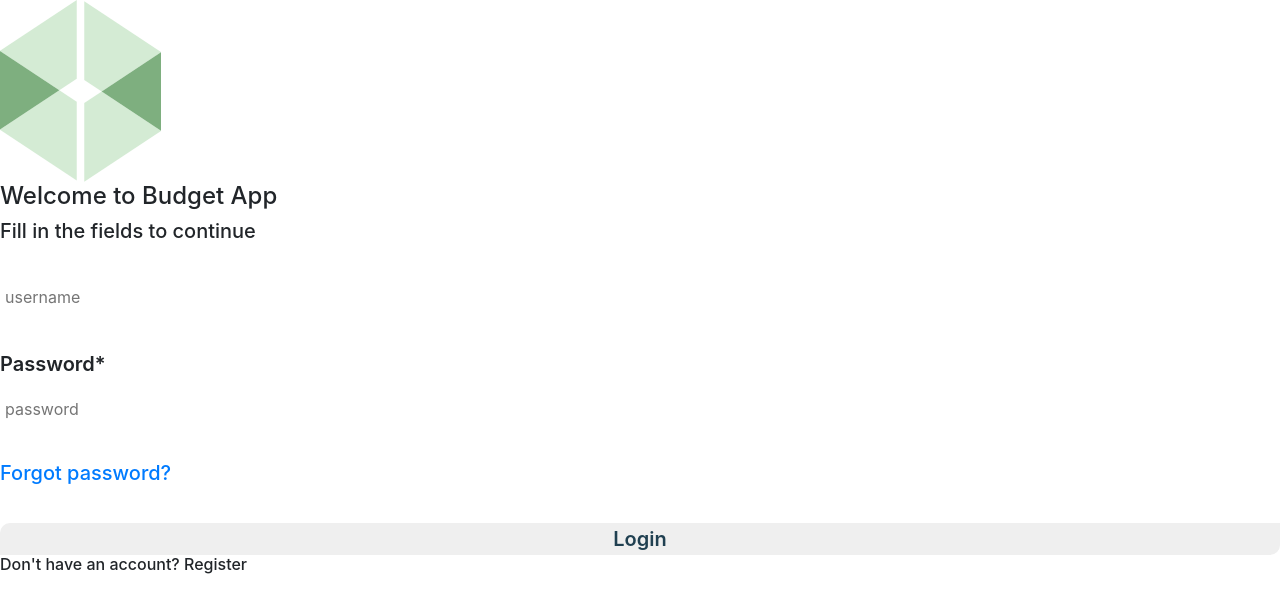
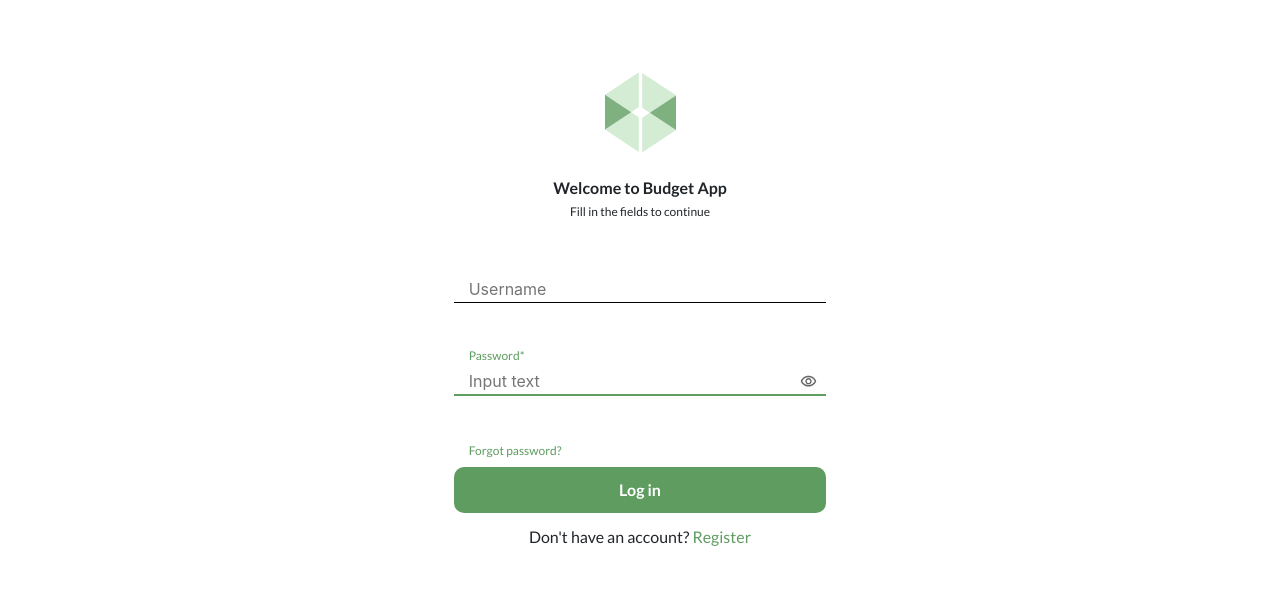
Before and after one commit to StefanStefanovic94/Wallet, a React (Create React App) app: page / in a window 1280 px wide. Shown: the top 612 px of the page. Built offline with nearby package versions, Linux system fonts and the light colour scheme.

Commit message:
log in css is done

```diff
--- a/public/index.html
+++ b/public/index.html
@@ -25,6 +25,7 @@
       Learn how to configure a non-root public URL by running `npm run build`.
     -->
     <title>React App</title>
+    <link href='http://fonts.googleapis.com/css?family=Lato:400,700' rel='stylesheet' type='text/css'>
   </head>
   <body>
     <noscript>You need to enable JavaScript to run this app.</noscript>
--- a/src/App.js
+++ b/src/App.js
@@ -2,10 +2,11 @@ import React from "react"
 import Login from "./components/login/Login"
 import { Switch, Link, Route } from "react-router-dom"
 import Wallet from "./components/wallet/Wallet"
+import "./app.css"
 
 function App() {
   return (
-    <div className="App">
+    <div className="app">
       <Switch>
         <Route exact path="/" component={Login}></Route>
         <Route exact path="/wallet" component={Wallet}></Route>
--- /dev/null
+++ b/src/app.css
@@ -0,0 +1,5 @@
+.app {
+  width: 414px;
+  height: 896px;
+  margin: 0 auto;
+}
--- a/src/components/login/Login.js
+++ b/src/components/login/Login.js
@@ -1,7 +1,7 @@
-
 import React from "react";
-import style from "./Login.module.scss"
+import "./login.css"
 import axios from "axios"
+import { Link } from "react-router-dom"
 
 class Login extends React.Component {
   constructor(props) {
@@ -45,10 +45,10 @@ class Login extends React.Component {
 
   render() {
     return (
-      <div>
-        <div>
+      <div className="wrapLogin">
+        <div className="loginHeader">
           <div>
-            <svg width="161" height="182" viewBox="0 0 161 182" fill="none" xmlns="http://www.w3.org/2000/svg">
+            <svg width="71" height="81" viewBox="0 0 161 182" fill="none" xmlns="http://www.w3.org/2000/svg">
               <path opacity="0.8" d="M76.7365 0L0 50.8542V50.9499L59.3378 90.2529L76.7365 78.7015V0Z" fill="#7FC481" fill-opacity="0.42" />
               <path opacity="0.8" d="M0 129.7L76.7365 180.505V101.804L59.3378 90.2529L0 129.556V129.7Z" fill="#7FC481" fill-opacity="0.42" />
               <path opacity="0.8" d="M160.998 52.1012L84.262 1.24707V79.9486L101.709 91.4998L160.998 52.197V52.1012Z" fill="#7FC481" fill-opacity="0.42" />
@@ -57,41 +57,48 @@ class Login extends React.Component {
               <path opacity="0.8" d="M161 130.803V52.1968L101.709 91.4998L161 130.803Z" fill="#5E9C60" />
             </svg>
           </div>
-          <div>
+          <div className="titleWrap">
             <h4>Welcome to Budget App</h4>
             <h5>Fill in the fields to continue</h5>
           </div>
         </div>
-        <div>
-          <div>
-            <label className={`${style.label} col-lg-12`}></label>
+        <div className="inputWrap">
+          <div className="userNameInput">
+            <label></label>
             <input
-              className={`${style.input} col-lg-12`}
+
               onChange={this.setUsername}
               type="email"
-              placeholder="username"
+              placeholder="Username"
             />
           </div>
-          <div>
-            <label className={`${style.label} col-lg-12`}>Password*</label>
+          <div className="passwordInput">
+            <label >Password*</label>
             <input
-              className={`${style.input} col-lg-12`}
+
               onChange={this.setPassword}
               type="password"
-              placeholder="password"
+              placeholder="Input text"
             />
+            <div className="eyeIcon">
+              <svg width="17" height="17" viewBox="0 0 17 17" fill="none" xmlns="http://www.w3.org/2000/svg">
+                <g opacity="0.6">
+                  <path d="M8.50004 4.25004C11.1846 4.25004 13.5788 5.75879 14.7475 8.14587C13.5788 10.533 11.1846 12.0417 8.50004 12.0417C5.81546 12.0417 3.42129 10.533 2.25254 8.14587C3.42129 5.75879 5.81546 4.25004 8.50004 4.25004ZM8.50004 2.83337C4.95837 2.83337 1.93379 5.03629 0.708374 8.14587C1.93379 11.2555 4.95837 13.4584 8.50004 13.4584C12.0417 13.4584 15.0663 11.2555 16.2917 8.14587C15.0663 5.03629 12.0417 2.83337 8.50004 2.83337ZM8.50004 6.37504C9.47754 6.37504 10.2709 7.16837 10.2709 8.14587C10.2709 9.12337 9.47754 9.91671 8.50004 9.91671C7.52254 9.91671 6.72921 9.12337 6.72921 8.14587C6.72921 7.16837 7.52254 6.37504 8.50004 6.37504ZM8.50004 4.95837C6.74337 4.95837 5.31254 6.38921 5.31254 8.14587C5.31254 9.90254 6.74337 11.3334 8.50004 11.3334C10.2567 11.3334 11.6875 9.90254 11.6875 8.14587C11.6875 6.38921 10.2567 4.95837 8.50004 4.95837Z" fill="black" />
+                </g>
+              </svg>
+            </div>
           </div>
-          <div>
+          <div className="forgotPass">
             <a href=""> <h5>Forgot password?</h5></a>
           </div>
         </div>
-        <div>
-          <button className={style.button} onClick={this.submitCredentials}>
-            Login
-            </button>
+        <div className="button">
+          <button onClick={this.submitCredentials}>
+            Log in
+          </button>
         </div>
-        <div>
-          <h6>Don't have an account? Register</h6>
+        <div className="register">
+          <h6>Don't have an account? <Link to="/wallet">Register</Link></h6>
         </div>
       </div>
     );
--- a/src/components/login/Login.module.scss
+++ /dev/null
@@ -1,37 +0,0 @@
-.wrapper {
-    width: 40%;
-    margin: 0 auto;
-    margin-top: 100px;
-    margin-bottom: 100px;
-    padding: 50px 50px;
-    background-color: #204051;
-    border-radius: 20px 0px 20px 0px;
-    color: #fff;
-  }
-
-  .button {
-    width: 100%;
-    margin-top: 30px;
-    border-radius: 10px 0px 10px 0px;
-    border: none;
-    font-size: 20px;
-    font-weight: 600;
-    color: #204051;
-    &:hover {
-      background-color: #d0d0d0;
-      cursor: pointer;
-    }
-  }
-
-  .input {
-    border: none;
-    padding: 10px 5px;
-    margin: 0;
-    margin-bottom: 30px;
-  }
-
-  .label {
-    font-size: 20px;
-    font-weight: 600;
-    padding: 0;
-  }
--- /dev/null
+++ b/src/components/login/login.css
@@ -0,0 +1,123 @@
+.wrapLogin {
+  width: 100%;
+  text-align: center;
+}
+.loginHeader {
+  margin-top: 72px;
+}
+.titleWrap {
+  margin-top: 27px;
+}
+.titleWrap h4 {
+  font-family: "Lato", sans-serif;
+  font-size: 16px;
+  font-style: normal;
+  font-weight: 700;
+  line-height: 16px;
+  letter-spacing: 0em;
+}
+.titleWrap h5 {
+  font-family: "Lato", sans-serif;
+  font-size: 12px;
+  font-style: normal;
+  font-weight: 400;
+  line-height: 16px;
+  letter-spacing: 0em;
+}
+.inputWrap {
+  margin-top: 56.4px;
+}
+.userNameInput input {
+  border-top: 0px;
+  border-left: 0px;
+  border-right: 0px;
+  border-bottom: 1.5px solid black;
+  background-color: #fff;
+  width: 90%;
+  margin-bottom: 45px;
+  padding-left: 15px;
+}
+.passwordInput {
+  display: grid;
+  position: relative;
+}
+.passwordInput input {
+  margin: 0 auto;
+  border-top: 0px;
+  border-left: 0px;
+  border-right: 0px;
+  border-bottom: 2px solid #5e9c60;
+  background-color: #fff;
+  width: 90%;
+  padding-left: 15px;
+}
+.passwordInput label {
+  width: 90%;
+  margin: 0 auto;
+}
+.passwordInput label {
+  font-family: Lato;
+  font-size: 12px;
+  font-style: normal;
+  font-weight: 400;
+  line-height: 16px;
+  letter-spacing: 0em;
+  text-align: left;
+  color: #5e9c60;
+  margin-bottom: 4px;
+  padding-left: 15px;
+}
+.eyeIcon {
+  position: absolute;
+  right: 30px;
+  top: 19px;
+}
+.forgotPass {
+  margin-top: 47px;
+  text-align: left;
+  width: 90%;
+  padding-left: 15px;
+  margin: 0 auto;
+  margin-top: 47px;
+}
+.forgotPass a h5 {
+  font-family: Lato;
+  font-size: 12px;
+  font-style: normal;
+  font-weight: 400;
+  line-height: 16px;
+  letter-spacing: 0em;
+  color: #5e9c60;
+}
+button {
+  width: 90%;
+  justify-content: center;
+  align-items: center;
+  padding: 15px 160px;
+  background: #5e9c60;
+  border-radius: 10px;
+  border: none;
+  color: white;
+  font-family: Lato;
+  font-size: 16px;
+  font-style: normal;
+  font-weight: 600;
+  line-height: 16px;
+  letter-spacing: 0em;
+}
+.register {
+  margin-top: 14px;
+  font-family: Lato;
+  font-size: 12px;
+  font-style: normal;
+  font-weight: 400;
+  line-height: 16px;
+  letter-spacing: 0em;
+}
+.register span h6 {
+
+}
+.register a {
+  text-decoration: none;
+  color: #5e9c60;
+}
```
